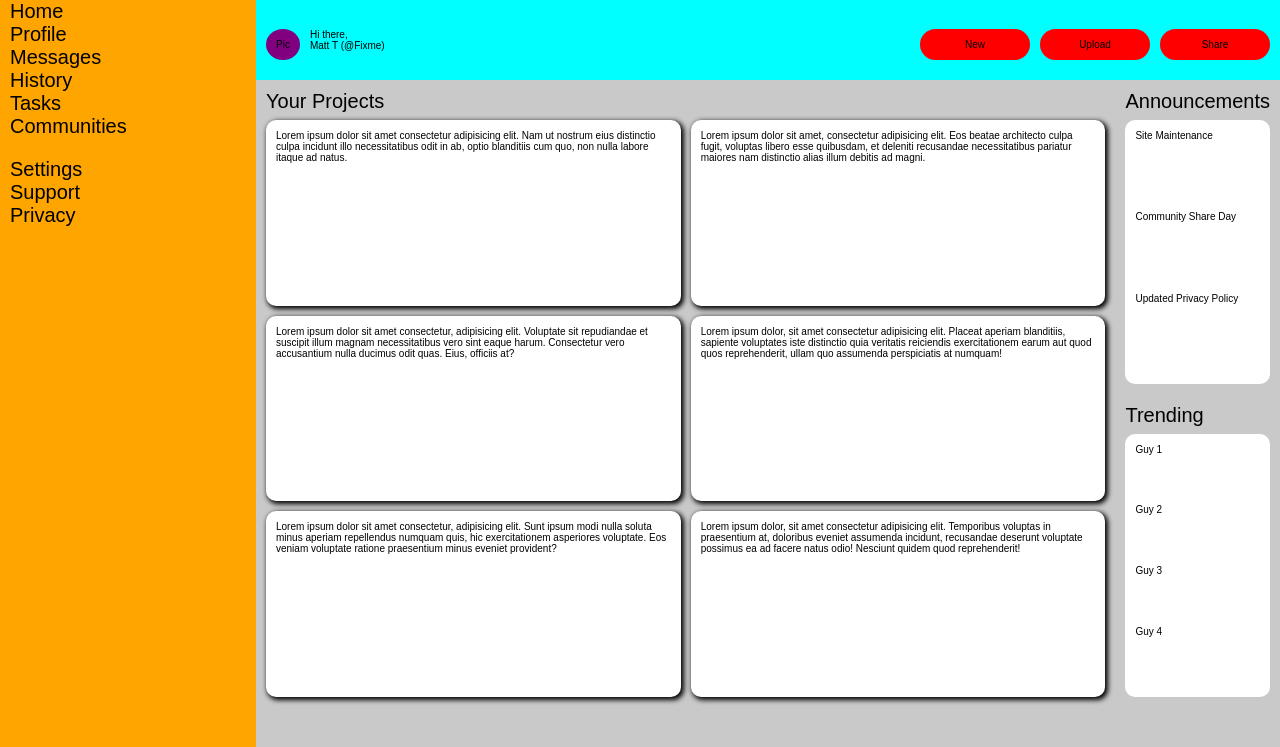
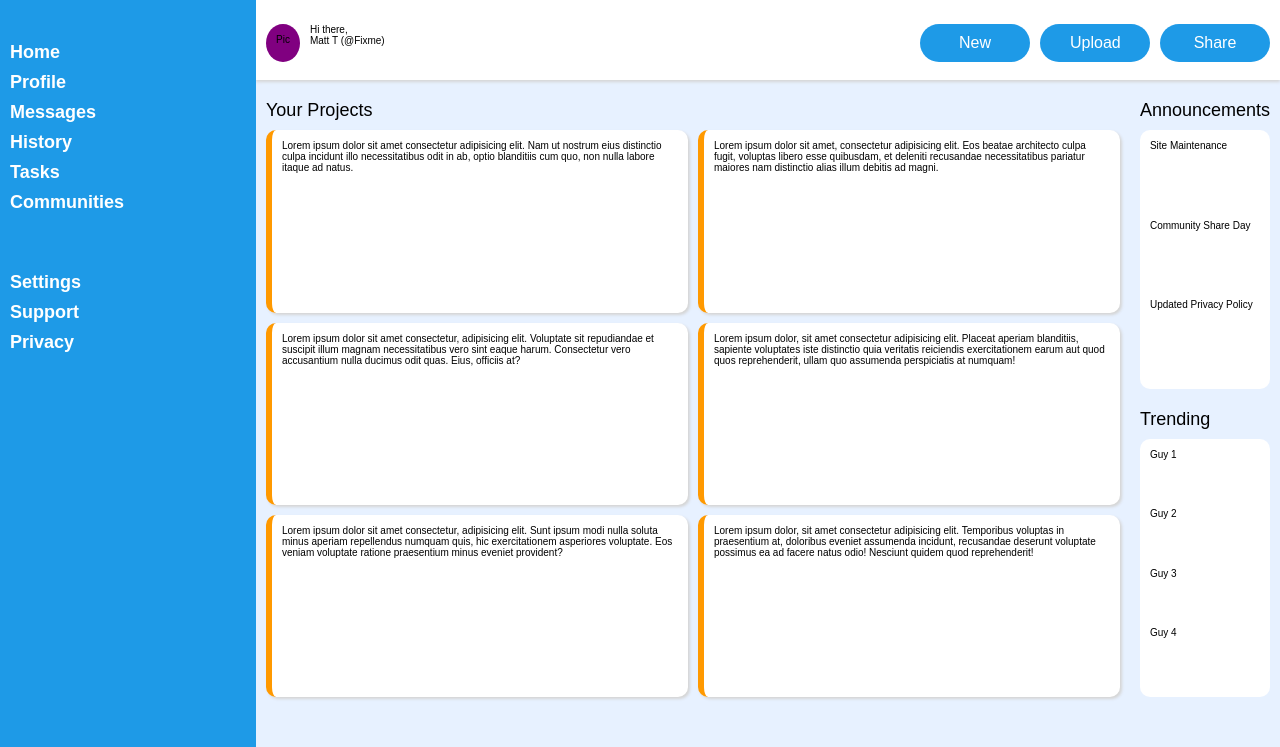
Before and after one commit to WitchingHr/admin-dashboard, a plain HTML site: page index.html in a window 1280 px wide. Shown: the part 53-800 px from the top of the page. Drawn offline with Linux system fonts and the light colour scheme.

Commit message:
Style header and sidebar

```diff
--- a/index.html
+++ b/index.html
@@ -35,7 +35,7 @@
             </div>
         </div>
         <div class="sidebar">
-            <div class="logo">LOGO</div>
+            <div class="logo">Dashboard</div>
             <div class="nav">
                 <div class="nav-buttons">Home</div>
                 <div class="nav-buttons">Profile</div>
--- a/style.css
+++ b/style.css
@@ -2,11 +2,12 @@
     font-size: 62.5%;
     box-sizing: border-box;
     font-family: Arial, Helvetica, sans-serif;
+    --color-blue: rgb(30, 154, 231);
 }
 
 body {
     margin: 0;
-    background-color: rgb(201, 201, 201);
+    background-color: rgb(231, 241, 255);
 }
 
 .container {
@@ -19,11 +20,12 @@ body {
 /* HEADER */
 
 .header {
-    background-color: aqua;
+    background-color: rgb(255, 255, 255);
     grid-area: 1 / 2 / 2 / 3;
     display: flex;
     flex-direction: column;
     justify-content: space-around;
+    box-shadow: 0px 2px 3px 0px rgb(213 213 213)
 }
 
 .header-top {
@@ -68,7 +70,9 @@ input[type='search'] {
 }
 
 .action {
-    background-color: red;
+    background-color: var(--color-blue);
+    color: white;
+    font-size: 16px;
     border-radius: 20px;
     padding: 1rem 3rem;
     margin-right: 1rem;
@@ -79,11 +83,15 @@ input[type='search'] {
 /* SIDEBAR */
 
 .sidebar {
-    background-color: orange;
+    background-color: var(--color-blue);
+    color: white;
     grid-area: 1 / 1 / 3 / 2;
     display: flex;
     flex-direction: column;
     font-size: 2rem;
+    line-height: 3rem;
+    gap: 3rem;
+    font-weight: 600;
 }
 
 .sidebar .logo {
@@ -92,10 +100,12 @@ input[type='search'] {
 
 .sidebar .nav {
     padding: 1rem;
+    font-size: 18px;
 }
 
 .sidebar .settings {
     padding: 1rem;
+    font-size: 18px;
 }
 
 /* MAIN */
@@ -103,6 +113,7 @@ input[type='search'] {
 .main {
     display: flex;
     margin-bottom: 5vh;
+    margin-top: 1rem;
 }
 
 .main-left {
@@ -119,11 +130,12 @@ input[type='search'] {
     background-color: white;
     border-radius: 10px;
     padding: 1rem;
-    box-shadow: 2px 2px 5px 1px black;
+    box-shadow: 2px 2px 3px 0px rgb(213, 213, 213);
+    border-left: 6px solid rgb(255, 153, 0);
 }
 
 .label {
-    font-size: 2rem;
+    font-size: 18px;
     height: 3rem;
 }
 
```
